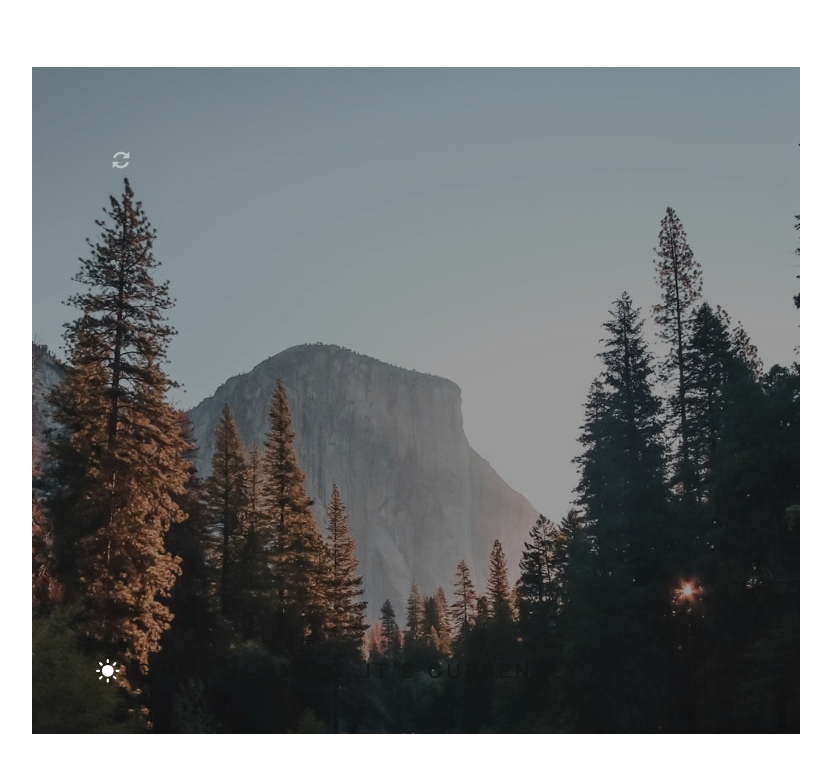
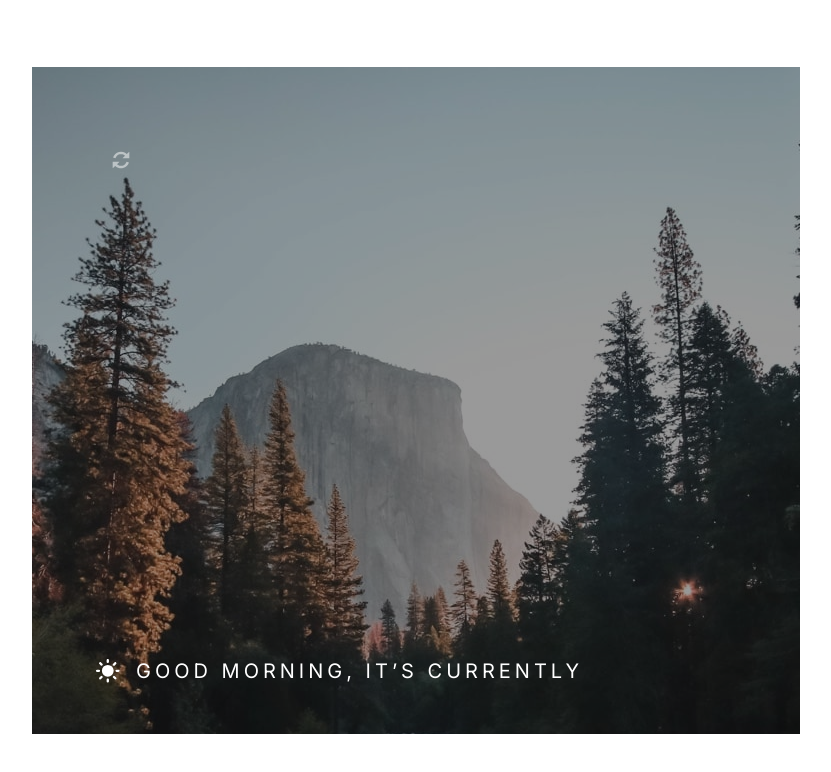
Before and after one commit to shaversj/clock-app, a Next.js app: page / in a window 1280 px wide. Shown: the top 772 px of the page, without its empty margins (224-1055 px from the left). Built offline with nearby package versions, Linux system fonts and the light colour scheme; no server answers.

Commit message:
Update text color

```diff
--- a/src/components/TimeDisplaySection.tsx
+++ b/src/components/TimeDisplaySection.tsx
@@ -35,14 +35,14 @@ export default function TimeDisplaySection({ menuState, timeData, locationData,
       <div>
         <div className={"flex items-center gap-x-4"}>
           <SunIcon />
-          <h4 className={"text-h4-mobile uppercase md:text-h4"}>
+          <h4 className={"text-h4-mobile uppercase text-white md:text-h4"}>
             GOOD MORNING<span className={"hidden md:inline-block"}>, IT’S CURRENTLY</span>
           </h4>
         </div>
 
         {timeData && (
           <>
-            <div className={"flex items-baseline pt-4 md:pt-0 lg:pt-4"}>
+            <div className={"flex items-baseline pt-4 text-white md:pt-0 lg:pt-4"}>
               <div className={"flex items-end"}>
                 <h1 className={"text-h1 md:text-h1-md lg:text-h1-lg"}>
                   {timeData &&
@@ -57,7 +57,7 @@ export default function TimeDisplaySection({ menuState, timeData, locationData,
                 {timeData && getShortTimeZone(timeData.timeZone)}
               </p>
             </div>
-            <h3 className={"pt-4 text-h3 md:pt-0 md:text-h3-md lg:pt-4 lg:text-h3-lg"}>
+            <h3 className={"pt-4 text-h3 text-white md:pt-0 md:text-h3-md lg:pt-4 lg:text-h3-lg"}>
               IN{" "}
               <span className={"uppercase"}>
                 {" "}
```
